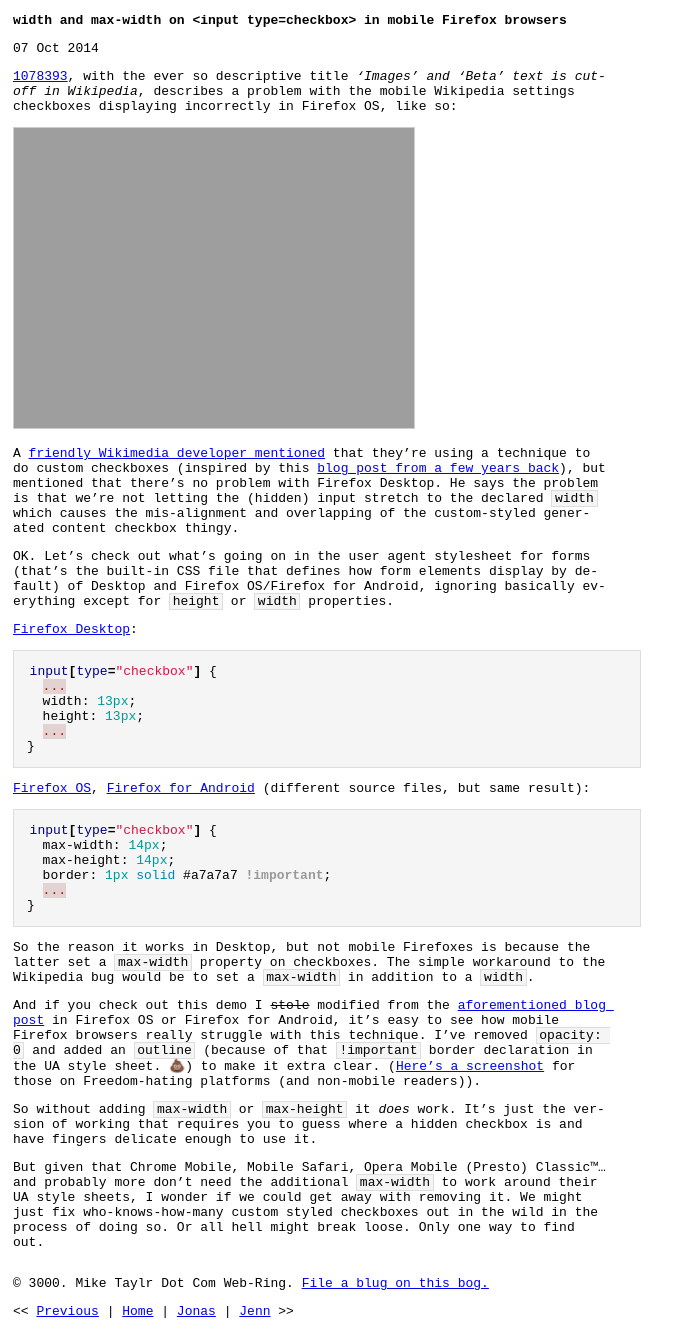
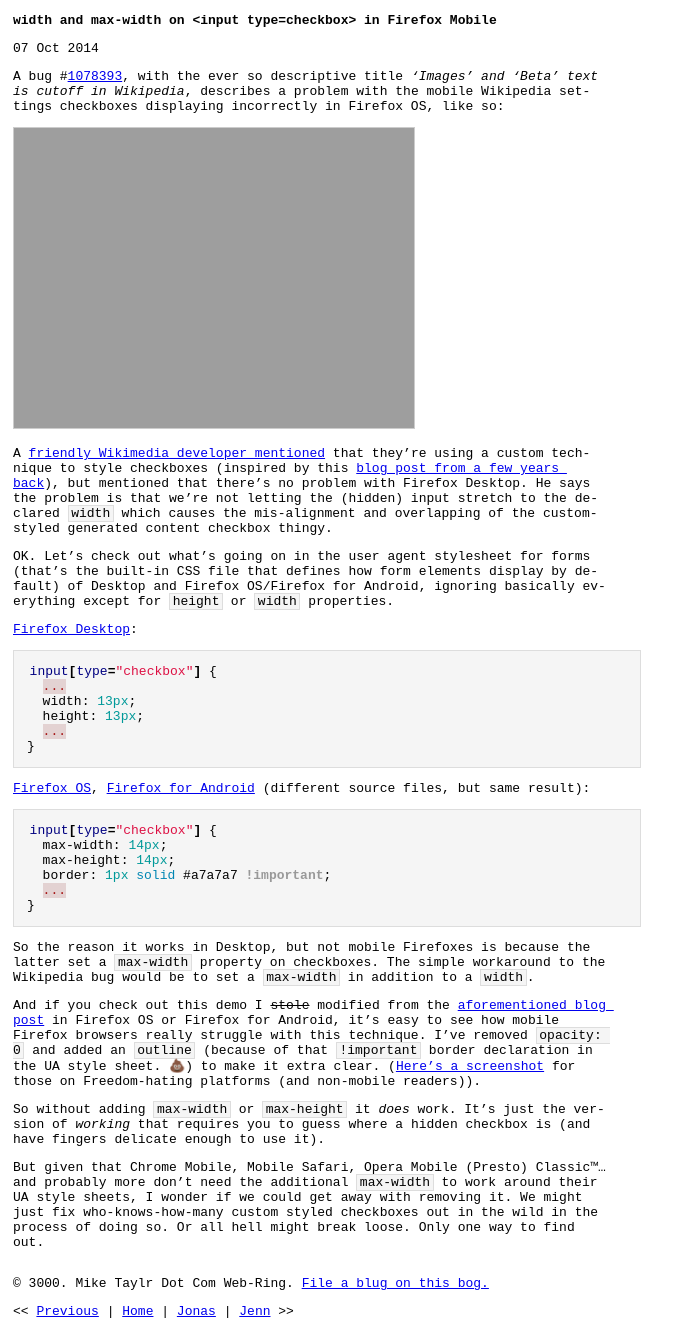
Before and after one commit to miketaylr/miketaylr.com-blog, a Jekyll site: the page built from _posts/2014-10-07-max-width-in-firefox-mobile-browser-checkboxes.md, in a window 1280 px wide. Shown: the whole page, without its empty margins (0-691 px from the left). Built offline with Jekyll 4.4.1, drawn with Linux system fonts in a browser that asks for light colours; Markdown is read by kramdown in place of the engine named in the settings.

Commit message:
Now, with more feedback

```diff
--- a/_posts/2014-10-07-max-width-in-firefox-mobile-browser-checkboxes.md
+++ b/_posts/2014-10-07-max-width-in-firefox-mobile-browser-checkboxes.md
@@ -1,14 +1,14 @@
 ---
 layout: post
-title:  width and max-width on &lt;input type=checkbox&gt; in mobile Firefox browsers
+title:  width and max-width on &lt;input type=checkbox&gt; in Firefox Mobile
 date:   2014-10-07
 ---
 
-[1078393][bug], with the ever so descriptive title *'Images' and 'Beta' text is cutoff in Wikipedia*, describes a problem with the mobile Wikipedia settings checkboxes displaying incorrectly in Firefox OS, like so:
+A bug #[1078393][bug], with the ever so descriptive title *'Images' and 'Beta' text is cutoff in Wikipedia*, describes a problem with the mobile Wikipedia settings checkboxes displaying incorrectly in Firefox OS, like so:
 
 <img src="https://miketaylr.com/posts/assets/cutoff.png" style="border:1px solid #ccc; max-width: 100%;">
 
-A [friendly Wikimedia developer mentioned][comment] that they're using a technique to do custom checkboxes (inspired by this [blog post from a few years back][hack]), but mentioned that there's no problem with Firefox Desktop. He says the problem is that we're not letting the (hidden) input stretch to the declared `width` which causes the mis-alignment and overlapping of the custom-styled generated content checkbox thingy.
+A [friendly Wikimedia developer mentioned][comment] that they're using a custom technique to style checkboxes (inspired by this [blog post from a few years back][hack]), but mentioned that there's no problem with Firefox Desktop. He says the problem is that we're not letting the (hidden) input stretch to the declared `width` which causes the mis-alignment and overlapping of the custom-styled generated content checkbox thingy.
 
 OK. Let's check out what's going on in the user agent stylesheet for forms (that's the built-in CSS file that defines how form elements display by default) of Desktop and Firefox OS/Firefox for Android, ignoring basically everything except for `height` or `width` properties.
 
@@ -39,7 +39,7 @@ So the reason it works in Desktop, but not mobile Firefoxes is because the latte
 
 And if you check out this demo I <strike>stole</strike> modified from the [aforementioned blog post][hack] in Firefox OS or Firefox for Android, it's easy to see how mobile Firefox browsers really struggle with this technique. I've removed `opacity: 0` and added an `outline` (because of that `!important` border declaration in the UA style sheet. 💩) to make it extra clear. ([Here's a screenshot][screenshot] for those on Freedom-hating platforms (and non-mobile readers)).
 
-So without adding `max-width` or `max-height` it *does* work. It's just the version of working that requires you to guess where a hidden checkbox is and have fingers delicate enough to use it.
+So without adding `max-width` or `max-height` it *does* work. It's just the version of *working* that requires you to guess where a hidden checkbox is (and have fingers delicate enough to use it).
 
 But given that Chrome Mobile, Mobile Safari, Opera Mobile (Presto) Classic™... and probably more don't need the additional `max-width` to work around their UA style sheets, I wonder if we could get away with removing it. We might just fix who-knows-how-many custom styled checkboxes out in the wild in the process of doing so. Or all hell might break loose. Only one way to find out.
 
```
